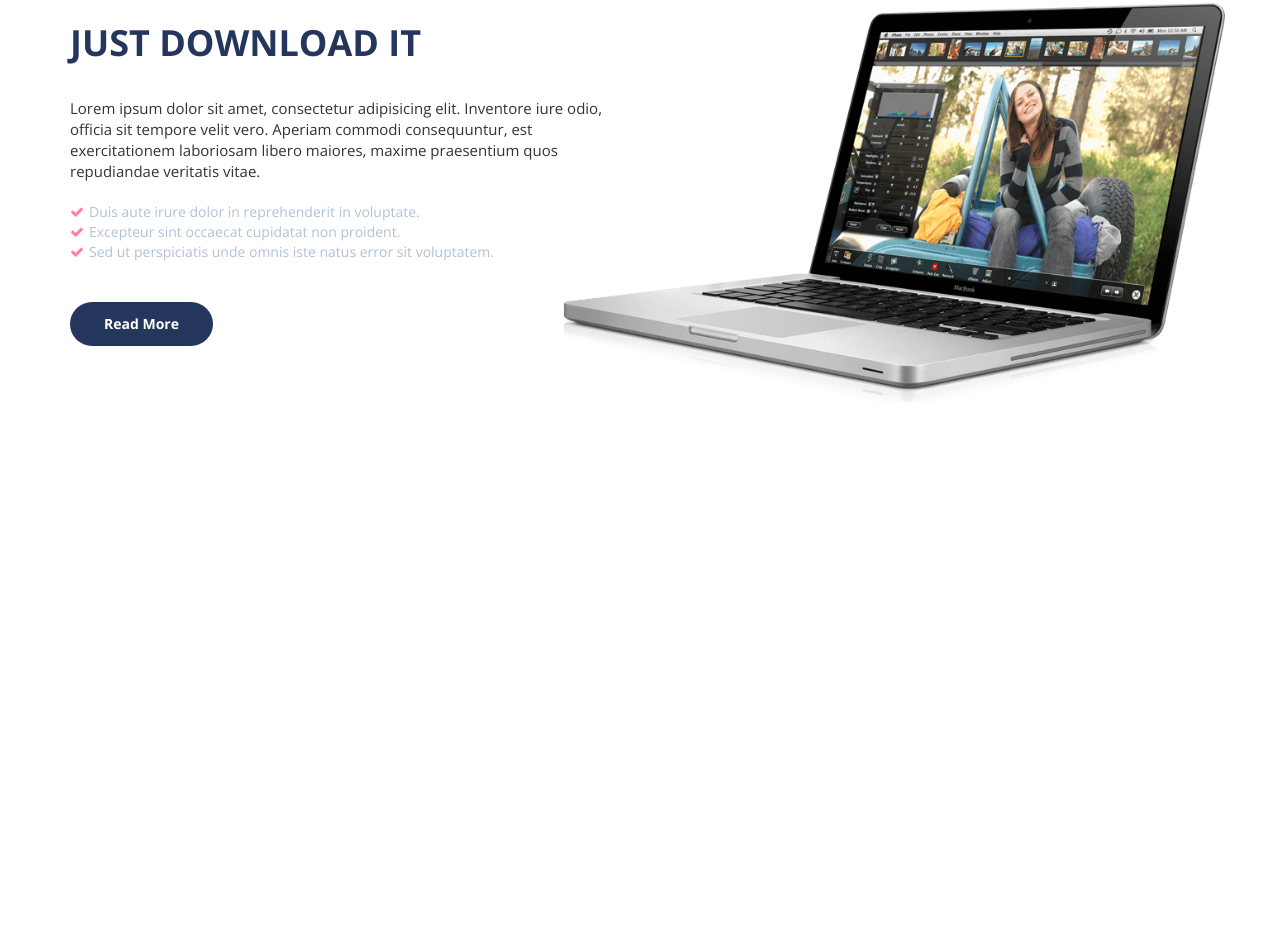
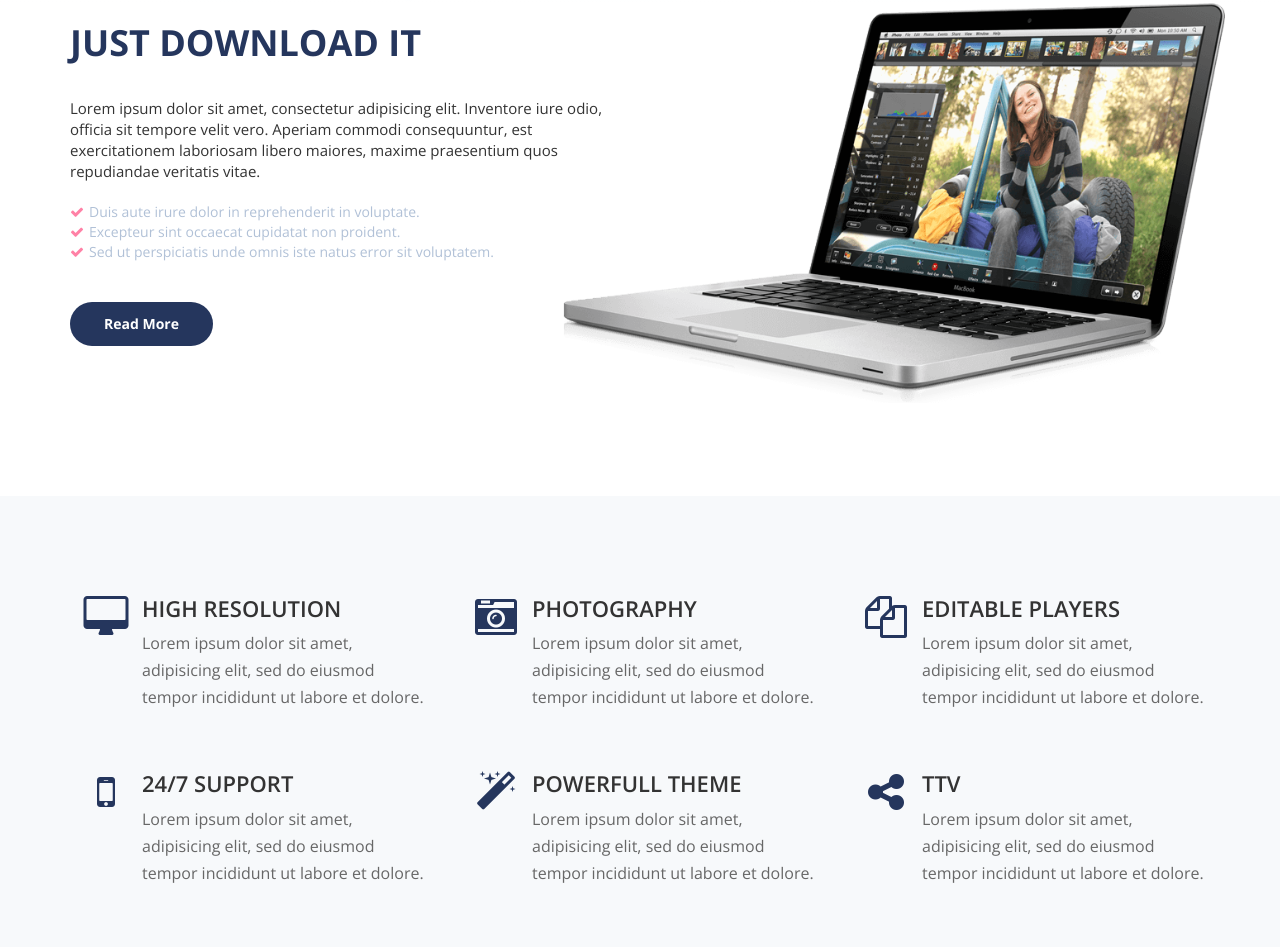
Before and after one commit to konregon/100-Beginner-project, a plain HTML site: page 06. Seno Digital Agency/index.html in a window 1280 px wide. Shown: the part 627-1574 px from the top of the page. Before the commit the page ends 1123 px from the top, so only its background shows below. Drawn offline with nearby package versions, Linux system fonts and the light colour scheme.

Commit message:
06 html features

```diff
--- a/06. Seno Digital Agency/index.html
+++ b/06. Seno Digital Agency/index.html
@@ -115,5 +115,80 @@
     </section>
     <!-- End Of Download -->
 
+    <!-- Start Of Features -->
+    <section id="features">
+        <div class="container">
+            <div class="row">
+                <!-- Feature -->
+                <div class="col-md-4 wow zoomIn">
+                    <div class="feat">
+                        <i class="fa fa-3x fa-desktop"></i>
+                        <div class="description">
+                            <h3 class="text-uppercase">high resolution</h3>
+                            <p>Lorem ipsum dolor sit amet,  adipisicing elit, sed do eiusmod tempor incididunt ut labore et dolore.</p>
+                        </div>
+                    </div>
+                </div>
+                <!-- Feature -->
+                <!-- Feature -->
+                <div class="col-md-4 wow zoomIn" data-wow-delay=".2s">
+                    <div class="feat">
+                        <i class="fa fa-3x fa-camera-retro"></i>
+                        <div class="description">
+                            <h3 class="text-uppercase">photography</h3>
+                            <p>Lorem ipsum dolor sit amet,  adipisicing elit, sed do eiusmod tempor incididunt ut labore et dolore.</p>
+                        </div>
+                    </div>
+                </div>
+                <!-- Feature -->
+                <!-- Feature -->
+                <div class="col-md-4 wow zoomIn" data-wow-delay=".4s">
+                    <div class="feat">
+                        <i class="fa fa-3x fa-files-o"></i>
+                        <div class="description">
+                            <h3 class="text-uppercase">editable players</h3>
+                            <p>Lorem ipsum dolor sit amet,  adipisicing elit, sed do eiusmod tempor incididunt ut labore et dolore.</p>
+                        </div>
+                    </div>
+                </div>
+                <!-- Feature -->
+                <!-- Feature -->
+                <div class="col-md-4 wow zoomIn" data-wow-delay=".6s">
+                    <div class="feat">
+                        <i class="fa fa-3x fa-mobile"></i>
+                        <div class="description">
+                            <h3 class="text-uppercase">24/7 support</h3>
+                            <p>Lorem ipsum dolor sit amet,  adipisicing elit, sed do eiusmod tempor incididunt ut labore et dolore.</p>
+                        </div>
+                    </div>
+                </div>
+                <!-- Feature -->
+                <!-- Feature -->
+                <div class="col-md-4 wow zoomIn" data-wow-delay=".8s">
+                    <div class="feat">
+                        <i class="fa fa-3x fa-magic"></i>
+                        <div class="description">
+                            <h3 class="text-uppercase">powerfull theme</h3>
+                            <p>Lorem ipsum dolor sit amet,  adipisicing elit, sed do eiusmod tempor incididunt ut labore et dolore.</p>
+                        </div>
+                    </div>
+                </div>
+                <!-- Feature -->
+                <!-- Feature -->
+                <div class="col-md-4 wow zoomIn" data-wow-delay="1s">
+                    <div class="feat">
+                        <i class="fa fa-3x fa-share-alt"></i>
+                        <div class="description">
+                            <h3 class="text-uppercase">ttv</h3>
+                            <p>Lorem ipsum dolor sit amet,  adipisicing elit, sed do eiusmod tempor incididunt ut labore et dolore.</p>
+                        </div>
+                    </div>
+                </div>
+                <!-- Feature -->
+            </div>
+        </div>
+    </section>
+    <!-- End Of Features -->
+
 </body>
 </html>
```
